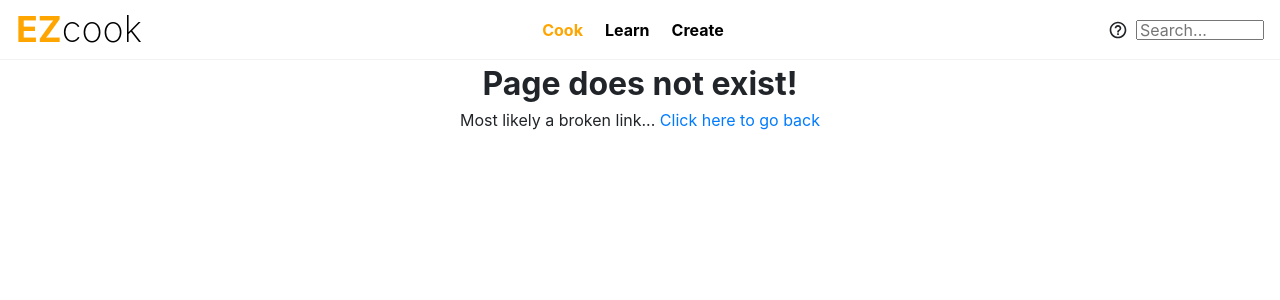
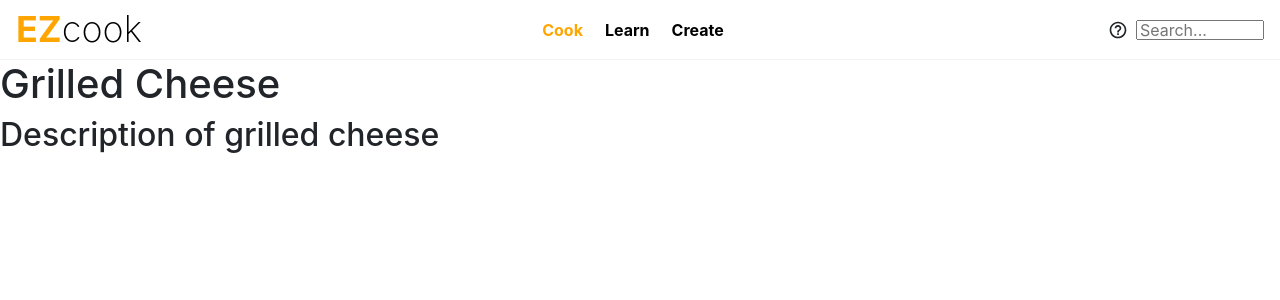
Before and after one commit to ChetanMandur/lab8-ezcook, a React (Create React App) app: page /#/cook/1 in a window 1280 px wide. Shown: the top 300 px of the page. Built offline with nearby package versions, Linux system fonts and the light colour scheme.

Commit message:
Added ability to click recipes in recipe row. Started working on recipe page

```diff
--- a/src/App.js
+++ b/src/App.js
@@ -5,6 +5,7 @@ import Learn from './Learn/Learn';
 import PageNotFound from './Base/PageNotFound';
 
 import {HashRouter as Router, Route, Switch} from 'react-router-dom';
+import SingleRecipePage from './Cook/SingleRecipePage';
 
 
 function App() {
@@ -16,6 +17,9 @@ function App() {
             <Switch>
               <Route exact path="/cook">
                   <Cook />
+                </Route>
+                <Route exact path="/cook/:id">
+                  <SingleRecipePage />
                 </Route>
                 <Route exact path="/learn">
                   <Learn />
--- a/src/Cook/RecipeRow.js
+++ b/src/Cook/RecipeRow.js
@@ -2,6 +2,7 @@ import './css/RecipeRow.css'
 import recipeListJSON from '../data/recipes.json'
 
 import { Card } from 'react-bootstrap';
+import { Link } from 'react-router-dom';
 
 const RecipeRow = (props) => {
     const name = props.name;
@@ -25,6 +26,7 @@ const RecipeRow = (props) => {
 
                     ).map( (recipe) =>(
                         <div className="singleRecipe">
+                            <Link to={`/cook/${recipe.id}`}>
                                 <Card key={recipe.id} style={{ width: '16 rem' }} >
                                     <Card.Img variant="top" src={  process.env.PUBLIC_URL+"/"+recipe.image} style={{ width: '20rem', height:'15rem' }} />
                                     <Card.Body>
@@ -34,10 +36,10 @@ const RecipeRow = (props) => {
                                         </Card.Text>
                                     </Card.Body>
                                 </Card>
+                            </Link>
                         </div>
                     ))}
                 </div>
-
         </div>
     );
 }
--- /dev/null
+++ b/src/Cook/SingleRecipePage.js
@@ -0,0 +1,33 @@
+import { useParams } from "react-router-dom";
+import recipeListJSON from '../data/recipes.json';
+import PageNotFound from '../Base/PageNotFound';
+import './css/SingleRecipePage.css'
+
+const SingleRecipePage = () => {
+    const {id} = useParams();
+
+    const recipe = recipeListJSON.find(
+        (current) => current.id == id
+    )
+
+    if (recipe == undefined){
+        return(
+            <PageNotFound></PageNotFound>
+        )
+
+    }
+
+    else{
+        return (
+            <div className="singleRecipeBase">
+                <h1>{recipe.name}</h1>
+
+                <h2>{recipe.desc}</h2>
+            </div>
+        );
+    }
+
+
+}
+
+export default SingleRecipePage;
--- a/src/Cook/css/RecipeRow.css
+++ b/src/Cook/css/RecipeRow.css
@@ -44,5 +44,14 @@
 
 .recipeCardText{
     font-size:calc(0.40em + 0.55vmax);
+}
 
+.singleRecipe a{
+    color: black;
+    text-decoration: none;
 }
+
+.singleRecipe a:hover{
+    color: orange;
+    text-decoration: none;
+}
```
Also changed, not shown: src/Cook/css/SingleRecipePage.css (added). Lines whose indentation alone changed are shown as unchanged.
